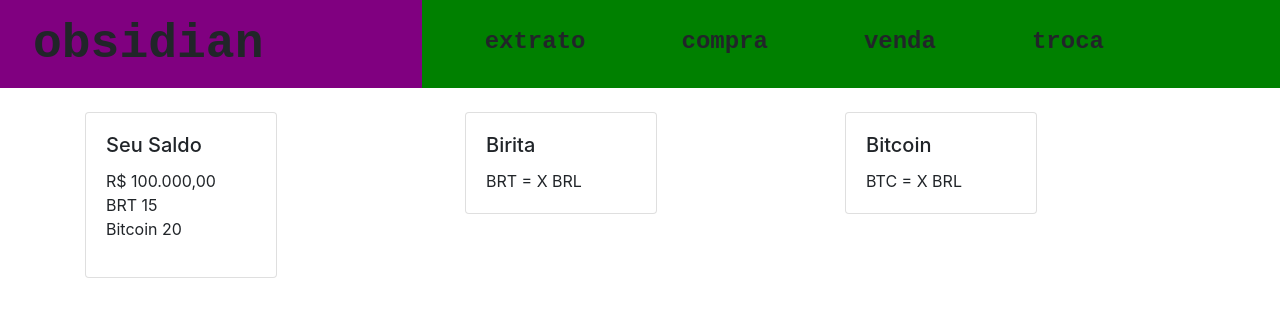
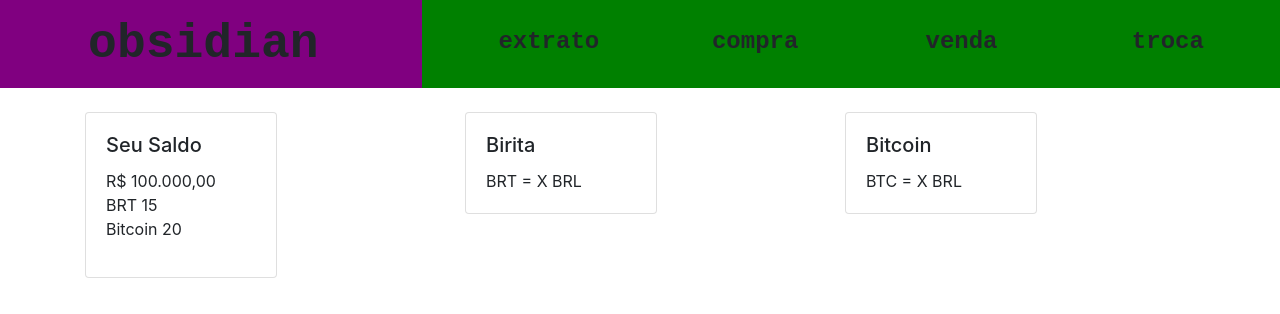
Before and after one commit to marjorinec/obsidian, a React (Create React App) app: page / in a window 1280 px wide. Shown: the top 314 px of the page. Built offline with nearby package versions, Linux system fonts and the light colour scheme.

Commit message:
fix: fix menu's layout

```diff
--- a/src/Header.css
+++ b/src/Header.css
@@ -3,6 +3,7 @@
   font-family: monospace;
   font-size: 3rem;
   font-weight: bold;
+  min-width: 300px;
 }
 
 .menu {
--- a/src/Header.js
+++ b/src/Header.js
@@ -8,19 +8,28 @@ class Header extends React.Component {
     return (
       <section className="header mb-4">
         <Row>
-          <Col className="app-name pl-5 py-2" md={4} xs={12}>
+          <Col className="app-name py-2 text-center" md={4} xs={12}>
             obsidian
           </Col>
-          <Col className="menu py-4" md={8} xs={12}>
-            <a className="p-5">extrato</a>
-            <a className="p-5">compra</a>
-            <a className="p-5">venda</a>
-            <a className="p-5">troca</a>
+          <Col className="menu py-4" md xs={12}>
+            <Row className="px-4 text-center">
+              <Col xs={12} sm={6} md>
+                <a className="">extrato</a>
+              </Col>
+              <Col xs={12} sm={6} md>
+                <a className="">compra</a>
+              </Col>
+              <Col xs={12} sm={6} md>
+                <a className="">venda</a>
+              </Col>
+              <Col xs={12} sm={6} md>
+                <a className="">troca</a>
+              </Col>
+            </Row>
           </Col>
         </Row>
       </section>
     )
   }
 }
-
 export default Header
```
